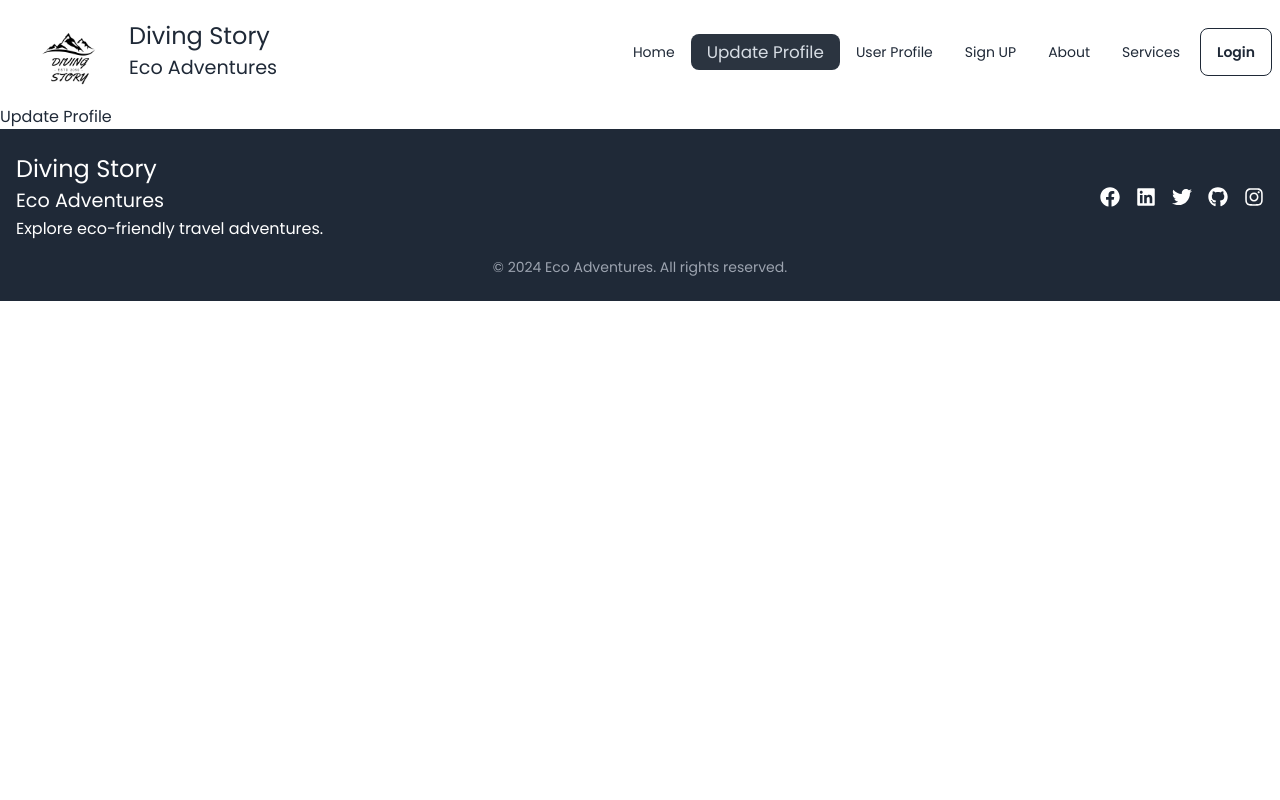
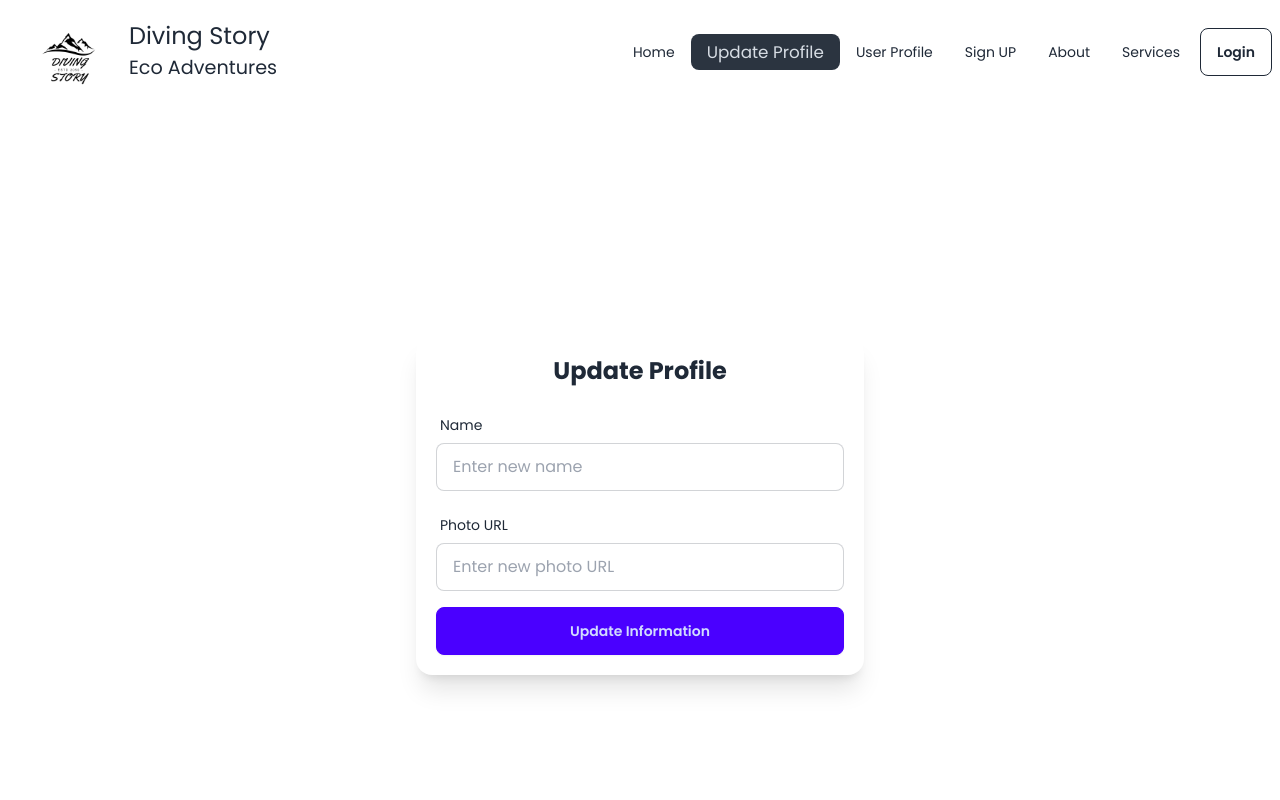
Before and after one commit to shahab-24/Diving-Story, a React (Vite) app: page /updateProfile in a window 1280 px wide. Shown: the top 800 px of the page. Built offline with nearby package versions, Linux system fonts and the light colour scheme; no server answers.

Commit message:
update profile component done

```diff
--- a/src/Layouts/HomeLayout.jsx
+++ b/src/Layouts/HomeLayout.jsx
@@ -1,11 +1,31 @@
-import { Outlet } from "react-router-dom";
+import { Outlet, useLocation } from "react-router-dom";
 import Navbar from "../components/Navbar";
 import Footer from "../components/Footer";
+import { useEffect } from "react";
 
 
 
 const HomeLayout = () => {
 
+   const location = useLocation();
+
+  useEffect(() => {
+
+    const titles = {
+      "/": "Home - Your Website",
+      "/about": "About Us - Diving Story",
+      "/login": "Login - Diving Story",
+      "/signup": "Signup - Diving Story",
+      "/userProfile" : "Profile -  Diving Story",
+      "/updateProfile" :  "Update Profile -  Diving Story",
+      "/services" :  "Services -  Diving Story"
+
+
+    };
+
+
+    document.title = titles[location.pathname] || "Default Title - Diving Story";
+  }, [location]);
 
     return (
         <div className="font-poppins">
--- a/src/Provider/AuthProvider.jsx
+++ b/src/Provider/AuthProvider.jsx
@@ -6,7 +6,6 @@ import {
   signInWithEmailAndPassword,
   signInWithPopup,
   signOut,
-
   updateProfile,
 } from "firebase/auth";
 import { auth } from "../firebase.config";
@@ -19,7 +18,8 @@ const AuthProvider = ({ children }) => {
   const googleProvider = new GoogleAuthProvider();
   const [user, setUser] = useState(null);
   const [loading, setLoading] = useState(true);
-  const [err, setErr] = useState('')
+  const [err, setErr] = useState("");
+
 
 
   const createUser = (email, password) => {
@@ -32,30 +32,30 @@ const AuthProvider = ({ children }) => {
     return signInWithEmailAndPassword(auth, email, password);
   };
 
-  const handleGoogleLogin = ()=> {
+  const handleGoogleLogin = () => {
     signInWithPopup(auth, googleProvider)
-    .then((result) =>{
-       setUser(result.user)
-
+      .then((result) => {
+        const user = result.user;
+        setUser(user);
         Swal.fire({
           position: "top-center",
           icon: "success",
           title: `Congrats..! ${user.displayName}`,
           showConfirmButton: false,
-        timer: 1500
+          timer: 1500,
         });
+
       })
-    .catch(error => {
-      setErr(error.message)
+      .catch((error) => {
+        setErr(error.message);
         Swal.fire({
           icon: "error",
           title: "Oops...",
           text: "Something went wrong!",
-        footer: '<a href="#">Why do I have this issue?</a>'
+          footer: '<a href="#">Why do I have this issue?</a>',
         });
-
-    })
-  }
+      });
+  };
 
   const userLogOut = () => {
     setLoading(true);
@@ -64,17 +64,17 @@ const AuthProvider = ({ children }) => {
         setUser(null);
         setLoading(false);
       })
-    .catch(err => {
-      console.log(err.message)
-    })
+      .catch((err) => {
+        console.log(err.message);
+      });
   };
 
   const manageUpdateProfile = (name, image) => {
     return updateProfile(auth.currentUser, {
-      displayName: name, photoURL: image
-
-    })
-  }
+      displayName: name,
+      photoURL: image,
+    });
+  };
   useEffect(() => {
     const unSubscribe = onAuthStateChanged(auth, (currentUser) => {
       setUser(currentUser);
@@ -95,8 +95,7 @@ const AuthProvider = ({ children }) => {
     setLoading,
     manageUpdateProfile,
     handleGoogleLogin,
-    err
-
+    err,
   };
   return (
     <AuthContext.Provider value={authInfo}>{children}</AuthContext.Provider>
--- a/src/components/ErrorPage.jsx
+++ b/src/components/ErrorPage.jsx
@@ -1,12 +1,42 @@
-import { Link } from "react-router-dom";
+
+import { useNavigate } from 'react-router-dom';
+import 'aos/dist/aos.css';
+import AOS from 'aos';
+import { useEffect } from 'react';
 
 const ErrorPage = () => {
+  const navigate = useNavigate();
+
+
+  useEffect(() => {
+    AOS.init({
+      duration: 1000,
+      once: true,
+    });
+  }, []);
+
+  const handleGoHome = () => {
+    navigate('/');
+  };
+
   return (
-    <div className="flex justify-center items-center">
-      not found page
-      <Link to='/' className="mt-6 px-6 py-3 bg-secondary text-black font-semibold rounded-full shadow-lg hover:bg-yellow-400">
-                  Back to Home
-                </Link>
+    <div
+      className="flex justify-center items-center h-screen bg-gray-900 text-white"
+      data-aos="fade-up"
+    >
+      <div className="text-center animate__animated animate__fadeIn">
+        <h1 className="text-6xl font-extrabold mb-4">404</h1>
+        <p className="text-2xl mb-4">Oops! Page Not Found</p>
+        <p className="text-lg mb-6">The page you are looking for might have been moved or deleted.</p>
+
+
+        <button
+          onClick={handleGoHome}
+          className="btn btn-primary px-6 py-3 rounded-xl text-white hover:bg-blue-600 transition duration-300"
+        >
+          Back to Home
+        </button>
+      </div>
     </div>
   );
 };
--- /dev/null
+++ b/src/components/PageWithDynamicTitle.jsx
@@ -0,0 +1,44 @@
+
+import { useEffect } from 'react';
+import { useLocation } from 'react-router-dom';
+
+const PageWithDynamicTitle = () => {
+  const location = useLocation();
+
+  useEffect(() => {
+
+    if (location.pathname === '/about') {
+      document.title = "About Us - Diving Story";
+    }
+    else if (location.pathname === '/contact')
+      {
+      document.title = "Contact Us -  Diving Story";
+    }
+     else if(location.pathname === "/userProfile") {
+      document.title = "Profile -  Diving Story";
+    }
+     else if(location.pathname === "/updateProfile") {
+      document.title = "Update Profile -  Diving Story";
+    }
+     else if(location.pathname === "/signup") {
+      document.title = "Sign Up -  Diving Story";
+    }
+     else if(location.pathname === "/login") {
+      document.title = "Log In -  Diving Story";
+    }
+    else{
+    location.pathname = "dafault title - Diving Story"
+    }
+
+
+  }, [location]);
+
+  return (
+    <div>
+
+      <h1>This is the Page with Dynamic Title</h1>
+    </div>
+  );
+};
+
+export default PageWithDynamicTitle;
--- a/src/components/Signup.jsx
+++ b/src/components/Signup.jsx
@@ -134,8 +134,8 @@ const Signup = () => {
               className="input input-bordered"
               required
             />
-          <button onClick={handleShowPassword} className="btn btn-sm border-none hover:bg-none w-[30%] h-[30%] bg-transparent absolute right-2 bottom-10">
-          {/* <img className=" " src="https://img.icons8.com/?size=24&id=85028&format=png" alt="" /> */}{   showPassword ?<FaEye></FaEye> :  <FaEyeSlash></FaEyeSlash>}
+          <button onClick={handleShowPassword} className=" flex items-center justify-center btn btn-sm border-none hover:bg-none bg-transparent absolute right-2 bottom-10">
+        {   showPassword ? <FaEyeSlash></FaEyeSlash>: <FaEye></FaEye> }
           </button>
             <label className="label">
               <a href="#" className="label-text-alt link link-hover text-black">
--- a/src/components/UpdateProfile.jsx
+++ b/src/components/UpdateProfile.jsx
@@ -1,10 +1,73 @@
+import { useContext, useState } from "react";
+import { AuthContext } from "../Provider/AuthProvider";
+import { useNavigate } from "react-router-dom";
 
 const UpdateProfile = () => {
-    return (
-        <div>
-            Update Profile
+  const { user, manageUpdateProfile } = useContext(AuthContext);
+  const [name, setName] = useState(user?.displayName || "");
+  const [photoURL, setPhotoURL] = useState(user?.photoURL || "");
+  const navigate = useNavigate();
+
+  const handleUpdate = (e) => {
+    e.preventDefault();
+
+    manageUpdateProfile(name, photoURL)
+      .then(() => {
+        Swal.fire({
+          position: "bottom-center",
+          icon: "success",
+          title: `Congrats..! ${user.displayName}, Your Profile has been Updated`,
+          showConfirmButton: false,
+          timer: 1500,
+        });
+        navigate("/userProfile");
+      })
+      .catch((error) => {
+        console.error("Error updating profile:", error);
+        alert("Failed to update profile. Please try again.");
+      });
+  };
+
+  return (
+    <div className="container mx-auto flex justify-center items-center min-h-screen">
+      <form
+        onSubmit={handleUpdate}
+        className="card w-full max-w-md bg-base-100 shadow-xl p-5"
+      >
+        <h2 className="text-2xl font-bold text-center mb-5">Update Profile</h2>
+        <div className="form-control mb-4">
+          <label className="label">
+            <span className="label-text">Name</span>
+          </label>
+          <input
+            type="text"
+            placeholder="Enter new name"
+            className="input input-bordered"
+            value={name}
+            onChange={(e) => setName(e.target.value)}
+            required
+          />
         </div>
-    );
+        <div className="form-control mb-4">
+          <label className="label">
+            <span className="label-text">Photo URL</span>
+          </label>
+          <input
+            type="text"
+            placeholder="Enter new photo URL"
+            className="input input-bordered"
+            value={photoURL}
+            onChange={(e) => setPhotoURL(e.target.value)}
+            required
+          />
+        </div>
+        <button type="submit" className="btn btn-primary w-full">
+          Update Information
+        </button>
+      </form>
+    </div>
+  );
 };
 
 export default UpdateProfile;
+import React from "react";import Swal from "sweetalert2";
--- a/src/components/UserProfile.jsx
+++ b/src/components/UserProfile.jsx
@@ -1,6 +1,6 @@
 import { useContext } from "react";
 import { AuthContext } from "../Provider/AuthProvider";
-import { Navigate } from "react-router-dom";
+import { Link, Navigate } from "react-router-dom";
 
 const UserProfile = () => {
   const { user,  loading} = useContext(AuthContext);
@@ -42,12 +42,12 @@ const UserProfile = () => {
 
 
         <div className="mt-6 flex justify-center">
-          <button
+        <Link to="/updateProfile">  <button
             className="btn btn-primary w-full"
-            onClick={() => Navigate("/updateprofile")}
+
           >
             Update Profile
-          </button>
+          </button></Link>
         </div>
       </div>
     </div>
```
Lines whose indentation alone changed are shown as unchanged.
